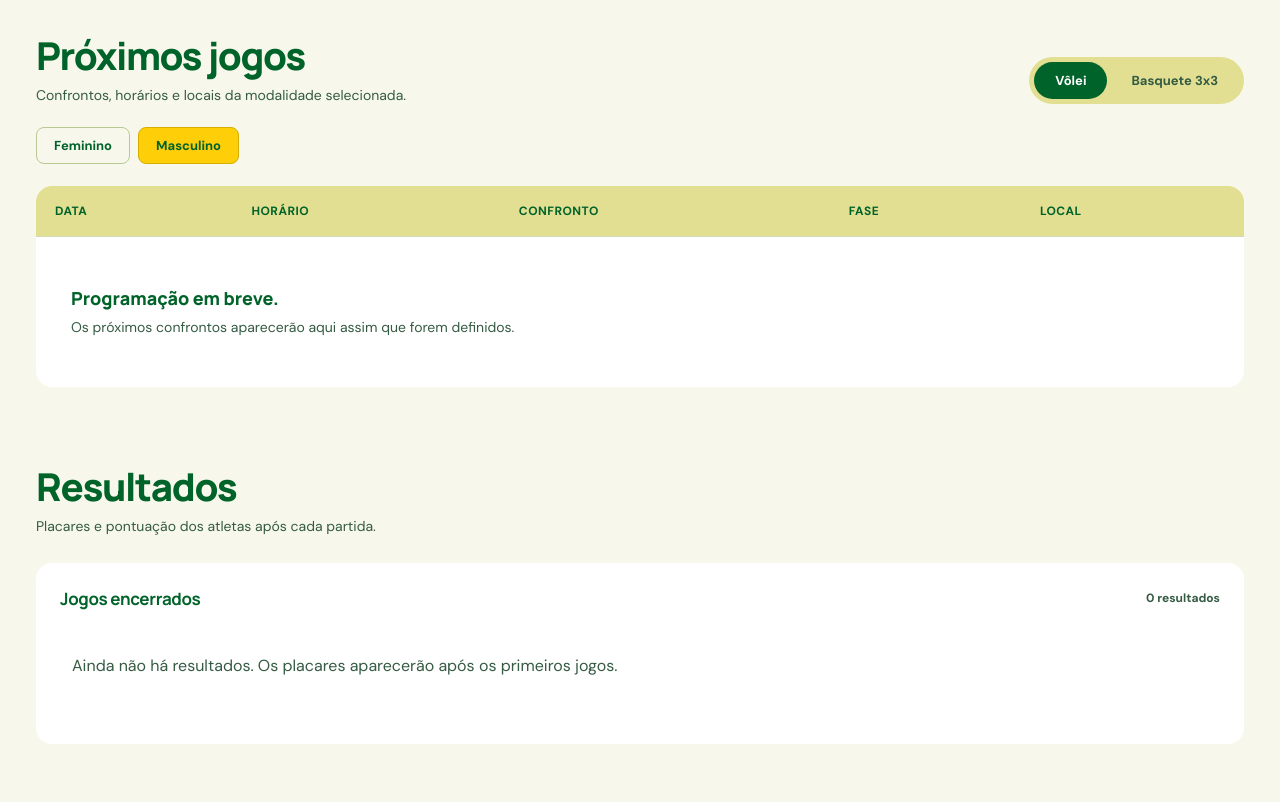
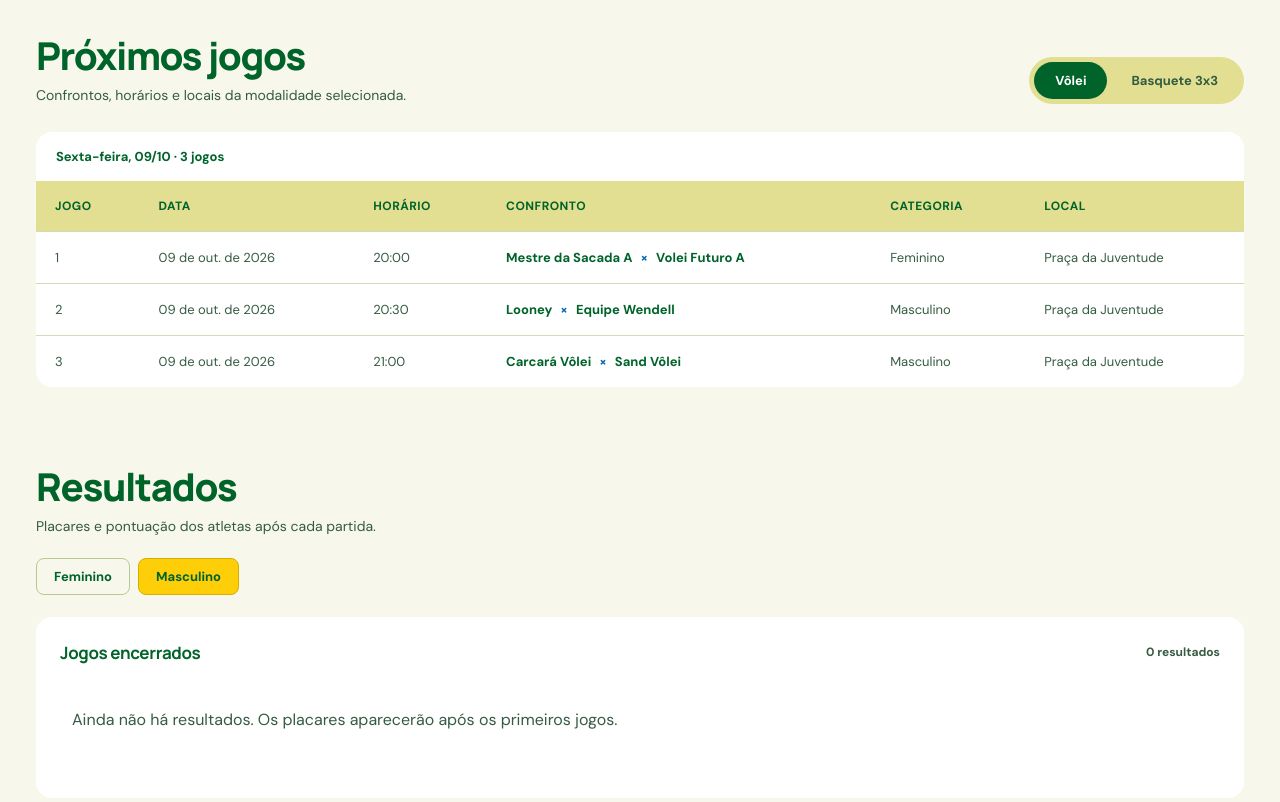
Before and after one commit to drianomelo/festival-de-esportes-2026, a plain HTML site: page index.html in a window 1280 px wide. Shown: the part 740-1542 px from the top of the page. Drawn offline with Linux system fonts and the light colour scheme.

Commit message:
✨ feat: adicionar jogos e equipes ao torneio de vôlei e basquete - Adicionadas novas equipes femininas e masculinas ao torneio de vôlei. - Incluídas partidas agendadas para as equipes de vôlei e basquete. - Atualizada a interface para exibir os resultados e programação dos jogos. - Implementadas validações para novos campos no JSON de dados.

```diff
--- a/app.js
+++ b/app.js
@@ -7,6 +7,12 @@ const dateText = (date) => {
   if (!date) return 'Data a definir';
   const parsed = new Date(`${date}T12:00:00`);
   return Number.isNaN(parsed.getTime()) ? date : new Intl.DateTimeFormat('pt-BR', { day: '2-digit', month: 'short', year: 'numeric' }).format(parsed);
+};
+const scheduleDayText = (date) => {
+  const parsed = new Date(`${date}T12:00:00-03:00`);
+  if (Number.isNaN(parsed.getTime())) return date;
+  const formatted = new Intl.DateTimeFormat('pt-BR', { timeZone: 'America/Bahia', weekday: 'long', day: '2-digit', month: '2-digit' }).format(parsed);
+  return formatted[0].toUpperCase() + formatted.slice(1);
 };
 const updatedText = (timestamp) => {
   const parsed = new Date(timestamp);
@@ -27,13 +33,16 @@ const scoreHtml = (result) => result ? `${result[0]}<span>:</span>${result[1]}`
 
 function renderUpcoming(sport) {
   const fixtures = sport.partidas.filter((match) => match.status === 'agendada').sort((a, b) => `${a.data || ''} ${a.horario || ''}`.localeCompare(`${b.data || ''} ${b.horario || ''}`));
+  const sameDay = fixtures.length > 0 && fixtures.every((match) => match.data === fixtures[0].data);
+  const summary = fixtures.length ? `${sameDay ? `${scheduleDayText(fixtures[0].data)} · ` : ''}${fixtures.length} ${fixtures.length === 1 ? 'jogo' : 'jogos'}` : 'Nenhum jogo agendado';
+  const detailHeading = sport.id === 'volei' ? 'Categoria' : 'Rodada';
   const rows = fixtures.map((match) => {
     const home = teamById(sport, match.mandante);
     const away = teamById(sport, match.visitante);
-    const phase = match.fase === 'eliminatoria' ? 'Eliminatória' : `Grupo ${home?.grupo || away?.grupo || 'a definir'}`;
-    return `<tr><td>${escapeHtml(dateText(match.data))}</td><td>${escapeHtml(match.horario || 'A definir')}</td><th scope="row">${escapeHtml(home?.nome || 'Equipe a definir')} <span class="fixture-versus">×</span> ${escapeHtml(away?.nome || 'Equipe a definir')}</th><td>${escapeHtml(phase)}</td><td>${escapeHtml(match.local || 'A definir')}</td></tr>`;
+    const detail = sport.id === 'volei' ? (match.categoria === 'feminino' ? 'Feminino' : 'Masculino') : (match.rodada || '—');
+    return `<tr><td>${escapeHtml(match.numero ?? '—')}</td><td>${escapeHtml(dateText(match.data))}</td><td>${escapeHtml(match.horario || 'A definir')}</td><th scope="row">${escapeHtml(home?.nomeTabela || home?.nome || 'Equipe a definir')} <span class="fixture-versus">×</span> ${escapeHtml(away?.nomeTabela || away?.nome || 'Equipe a definir')}</th><td>${escapeHtml(detail)}</td><td>${escapeHtml(match.local || 'A definir')}</td></tr>`;
   }).join('');
-  el('upcoming-panel').innerHTML = `<div class="upcoming-table-wrap"><table class="upcoming-table" aria-label="Próximos jogos da modalidade selecionada"><thead><tr><th scope="col">Data</th><th scope="col">Horário</th><th scope="col">Confronto</th><th scope="col">Fase</th><th scope="col">Local</th></tr></thead><tbody>${rows || '<tr><td class="empty-cell" colspan="5"><div class="upcoming-empty"><strong>Programação em breve.</strong><p>Os próximos confrontos aparecerão aqui assim que forem definidos.</p></div></td></tr>'}</tbody></table></div>`;
+  el('upcoming-panel').innerHTML = `<p class="upcoming-summary">${escapeHtml(summary)}</p><div class="upcoming-table-wrap"><table class="upcoming-table" aria-label="Próximos jogos da modalidade selecionada"><thead><tr><th scope="col">Jogo</th><th scope="col">Data</th><th scope="col">Horário</th><th scope="col">Confronto</th><th scope="col">${detailHeading}</th><th scope="col">Local</th></tr></thead><tbody>${rows || '<tr><td class="empty-cell" colspan="6"><div class="upcoming-empty"><strong>Programação em breve.</strong><p>Os próximos confrontos aparecerão aqui assim que forem definidos.</p></div></td></tr>'}</tbody></table></div>`;
 }
 
 function renderMatchList(sport) {
@@ -45,7 +54,7 @@ function renderMatchList(sport) {
     const result = matchResult(sport, match);
     return `<button class="match-row ${match.id === state.matchId ? 'is-selected' : ''}" type="button" data-match="${escapeHtml(match.id)}" aria-pressed="${match.id === state.matchId}">
       <span class="match-meta"><span>${escapeHtml(dateText(match.data))}${match.horario ? ` · ${escapeHtml(match.horario)}` : ''}</span><span class="match-status ${match.status !== 'encerrada' ? 'match-status--scheduled' : ''}">${match.status === 'encerrada' ? 'Encerrada' : 'Agendada'}</span></span>
-      <span class="match-score"><strong>${escapeHtml(home?.nome || 'Equipe não encontrada')}</strong><span class="score-pill">${scoreHtml(result)}</span><strong>${escapeHtml(away?.nome || 'Equipe não encontrada')}</strong></span>
+      <span class="match-score"><strong>${escapeHtml(home?.nomeTabela || home?.nome || 'Equipe não encontrada')}</strong><span class="score-pill">${scoreHtml(result)}</span><strong>${escapeHtml(away?.nomeTabela || away?.nome || 'Equipe não encontrada')}</strong></span>
     </button>`;
   }).join('') : '<p class="match-empty">Ainda não há resultados. Os placares aparecerão após os primeiros jogos.</p>';
   el('match-list').querySelectorAll('[data-match]').forEach((button) => button.addEventListener('click', () => { state.matchId = button.dataset.match; render(); }));
@@ -65,13 +74,13 @@ function renderMatchDetail(sport) {
   const result = matchResult(sport, match);
   const periods = Array.isArray(match.periodos) ? match.periodos : [];
   el('match-detail').innerHTML = `<div class="detail-top"><p class="detail-label">${match.status === 'encerrada' ? 'Resultado final' : 'Próxima partida'}</p><span class="detail-date">${escapeHtml(dateText(match.data))}${match.horario ? ` · ${escapeHtml(match.horario)}` : ''}<br>${escapeHtml(match.local || 'Local a definir')}</span></div>
-    <div class="detail-scoreboard"><span class="detail-team">${escapeHtml(home?.nome || 'Equipe não encontrada')}</span><span class="detail-score">${scoreHtml(result)}</span><span class="detail-team">${escapeHtml(away?.nome || 'Equipe não encontrada')}</span></div>
+    <div class="detail-scoreboard"><span class="detail-team">${escapeHtml(home?.nomeTabela || home?.nome || 'Equipe não encontrada')}</span><span class="detail-score">${scoreHtml(result)}</span><span class="detail-team">${escapeHtml(away?.nomeTabela || away?.nome || 'Equipe não encontrada')}</span></div>
     ${match.status === 'encerrada' ? `<div class="detail-divider"></div><h3 class="detail-subtitle">${sport.id === 'volei' ? 'Placar por set' : 'Placar do jogo'}</h3><div class="period-list">${periods.map((period) => `<div class="period-row"><span>${escapeHtml(period.nome)}</span><strong>${escapeHtml(period.mandante)} : ${escapeHtml(period.visitante)}</strong></div>`).join('') || '<p class="no-score">Placar ainda não informado.</p>'}</div><div class="detail-divider"></div><h3 class="detail-subtitle">Pontos por atleta</h3><div class="athlete-grid">${athleteScoreRows(home, match)}${athleteScoreRows(away, match)}</div>${sport.id === 'volei' ? '<p class="detail-note">No vôlei, a soma dos pontos individuais pode diferir do placar por conta de erros do adversário.</p>' : ''}` : '<div class="detail-divider"></div><p class="no-score">O placar e a pontuação dos atletas aparecerão aqui após o jogo. Para registrar o resultado, atualize o JSON e mude o status para “encerrada”.</p>'}`;
 }
 
 function renderStats(sport) {
   const completed = sport.partidas.filter((match) => match.status === 'encerrada');
-  const groupMatches = completed.filter((match) => match.fase !== 'eliminatoria');
+  const groupMatches = completed.filter((match) => match.fase === 'grupos');
   const teamStats = sport.times.map((team) => {
     const stats = { team, games: 0, wins: 0, losses: 0, points: 0, for: 0, against: 0 };
     groupMatches.forEach((match) => {
@@ -117,7 +126,7 @@ function renderStats(sport) {
 
 function renderTeams(sport) {
   el('team-count').textContent = sport.times.length ? `${sport.times.length} ${sport.times.length === 1 ? 'equipe' : 'equipes'}` : 'Equipes a definir';
-  el('team-list').innerHTML = sport.times.length ? sport.times.map((team) => `<article class="team-card"><div class="team-card-head"><h3>${escapeHtml(team.nome)}</h3><span class="roster-count">${team.jogadores.length} ${team.jogadores.length === 1 ? 'atleta' : 'atletas'}</span></div><ul class="roster-list">${team.jogadores.map((player) => `<li title="${escapeHtml(player.nome)}">${player.numero == null ? '' : `<span class="jersey">#${escapeHtml(player.numero)}</span>`}${escapeHtml(player.nome)}</li>`).join('')}</ul></article>`).join('') : `<p class="match-empty">${state.sportId === 'volei' && state.category === 'feminino' ? 'Os elencos femininos' : 'Os elencos'} serão publicados quando as equipes forem confirmadas.</p>`;
+  el('team-list').innerHTML = sport.times.length ? sport.times.map((team) => `<article class="team-card"><div class="team-card-head"><div><h3>${escapeHtml(team.nome)}</h3>${team.nomeTabela && team.nomeTabela !== team.nome ? `<p class="team-short-name">Na tabela: ${escapeHtml(team.nomeTabela)}</p>` : ''}</div><span class="roster-count">${team.jogadores.length ? `${team.jogadores.length} ${team.jogadores.length === 1 ? 'atleta' : 'atletas'}` : 'Elenco a definir'}</span></div>${team.jogadores.length ? `<ul class="roster-list">${team.jogadores.map((player) => `<li title="${escapeHtml(player.nome)}">${player.numero == null ? '' : `<span class="jersey">#${escapeHtml(player.numero)}</span>`}${escapeHtml(player.nome)}</li>`).join('')}</ul>` : '<p class="roster-pending">Elenco ainda não divulgado.</p>'}</article>`).join('') : `<p class="match-empty">${state.sportId === 'volei' && state.category === 'feminino' ? 'Os elencos femininos' : 'Os elencos'} serão publicados quando as equipes forem confirmadas.</p>`;
 }
 
 function render() {
@@ -131,7 +140,7 @@ function render() {
   const completed = sport.partidas.filter((match) => match.status === 'encerrada');
   if (!completed.some((match) => match.id === state.matchId)) state.matchId = completed[0]?.id || null;
   el('sport-panel').classList.toggle('is-empty', completed.length === 0);
-  renderUpcoming(sport);
+  renderUpcoming(selectedSport);
   renderMatchList(sport);
   renderMatchDetail(sport);
   renderStats(sport);
--- a/data/resultados.json
+++ b/data/resultados.json
@@ -1,7 +1,7 @@
 {
   "edicao": "2026",
   "cidade": "Nossa Senhora da Glória, SE",
-  "atualizadoEm": "2026-10-09T13:31:00-03:00",
+  "atualizadoEm": "2026-10-09T13:43:00-03:00",
   "esportes": [
     {
       "id": "volei",
@@ -11,6 +11,7 @@
           "id": "v-lonney-tunes",
           "categoria": "masculino",
           "nome": "Lonney Tunes",
+          "nomeTabela": "Looney",
           "jogadores": [
             { "id": "v-lonney-1", "nome": "Thiago" },
             { "id": "v-lonney-2", "nome": "Roberto Carlos" },
@@ -23,6 +24,7 @@
           "id": "v-sand-volei",
           "categoria": "masculino",
           "nome": "Sand Volei",
+          "nomeTabela": "Sand Vôlei",
           "jogadores": [
             { "id": "v-sand-1", "nome": "Roberto Teles" },
             { "id": "v-sand-2", "nome": "Kaick" },
@@ -36,6 +38,7 @@
           "id": "v-wendell",
           "categoria": "masculino",
           "nome": "Time de Wendell",
+          "nomeTabela": "Equipe Wendell",
           "jogadores": [
             { "id": "v-wendell-1", "nome": "Tico" },
             { "id": "v-wendell-2", "nome": "Matheus" },
@@ -49,15 +52,71 @@
           "id": "v-carcara-gloria",
           "categoria": "masculino",
           "nome": "Carcará Glória",
+          "nomeTabela": "Carcará Vôlei",
           "jogadores": [
             { "id": "v-carcara-1", "nome": "Adriano" },
             { "id": "v-carcara-2", "nome": "Adriel" },
             { "id": "v-carcara-3", "nome": "Vyctor" },
             { "id": "v-carcara-4", "nome": "Vitor" }
           ]
+        },
+        {
+          "id": "v-mestre-sacada-a",
+          "categoria": "feminino",
+          "nome": "Mestre da Sacada A",
+          "jogadores": []
+        },
+        {
+          "id": "v-volei-futuro-a",
+          "categoria": "feminino",
+          "nome": "Volei Futuro A",
+          "jogadores": []
         }
       ],
-      "partidas": []
+      "partidas": [
+        {
+          "id": "v-2026-10-09-1",
+          "numero": 1,
+          "categoria": "feminino",
+          "fase": "a_definir",
+          "data": "2026-10-09",
+          "horario": "20:00",
+          "local": "Praça da Juventude",
+          "status": "agendada",
+          "mandante": "v-mestre-sacada-a",
+          "visitante": "v-volei-futuro-a",
+          "periodos": [],
+          "pontosAtletas": []
+        },
+        {
+          "id": "v-2026-10-09-2",
+          "numero": 2,
+          "categoria": "masculino",
+          "fase": "a_definir",
+          "data": "2026-10-09",
+          "horario": "20:30",
+          "local": "Praça da Juventude",
+          "status": "agendada",
+          "mandante": "v-lonney-tunes",
+          "visitante": "v-wendell",
+          "periodos": [],
+          "pontosAtletas": []
+        },
+        {
+          "id": "v-2026-10-09-3",
+          "numero": 3,
+          "categoria": "masculino",
+          "fase": "a_definir",
+          "data": "2026-10-09",
+          "horario": "21:00",
+          "local": "Praça da Juventude",
+          "status": "agendada",
+          "mandante": "v-carcara-gloria",
+          "visitante": "v-sand-volei",
+          "periodos": [],
+          "pontosAtletas": []
+        }
+      ]
     },
     {
       "id": "basquete",
@@ -74,13 +133,13 @@
           ]
         },
         {
-          "id": "b-kaun",
+          "id": "b-kauan",
           "categoria": "masculino",
-          "nome": "Time Kaun",
+          "nome": "Time Kauan",
           "jogadores": [
-            { "id": "b-kaun-1", "nome": "Kauan" },
-            { "id": "b-kaun-2", "nome": "Juan" },
-            { "id": "b-kaun-3", "nome": "davidzão" }
+            { "id": "b-kauan-1", "nome": "Kauan" },
+            { "id": "b-kauan-2", "nome": "Juan" },
+            { "id": "b-kauan-3", "nome": "davidzão" }
           ]
         },
         {
@@ -124,7 +183,53 @@
           ]
         }
       ],
-      "partidas": []
+      "partidas": [
+        {
+          "id": "b-2026-10-09-1",
+          "numero": 1,
+          "rodada": "R1",
+          "categoria": "masculino",
+          "fase": "a_definir",
+          "data": "2026-10-09",
+          "horario": "19:00",
+          "local": "Praça da Juventude",
+          "status": "agendada",
+          "mandante": "b-adriano",
+          "visitante": "b-luiz",
+          "periodos": [],
+          "pontosAtletas": []
+        },
+        {
+          "id": "b-2026-10-09-2",
+          "numero": 2,
+          "rodada": "R4",
+          "categoria": "masculino",
+          "fase": "a_definir",
+          "data": "2026-10-09",
+          "horario": "19:20",
+          "local": "Praça da Juventude",
+          "status": "agendada",
+          "mandante": "b-guilherme",
+          "visitante": "b-kauan",
+          "periodos": [],
+          "pontosAtletas": []
+        },
+        {
+          "id": "b-2026-10-09-3",
+          "numero": 3,
+          "rodada": "R3",
+          "categoria": "masculino",
+          "fase": "a_definir",
+          "data": "2026-10-09",
+          "horario": "19:40",
+          "local": "Praça da Juventude",
+          "status": "agendada",
+          "mandante": "b-guilherme",
+          "visitante": "b-luiz",
+          "periodos": [],
+          "pontosAtletas": []
+        }
+      ]
     }
   ]
 }
--- a/index.html
+++ b/index.html
@@ -93,11 +93,26 @@
             </div>
           </div>
 
+          <p id="basket-category" class="single-category" hidden>
+            Masculino · jogo único até 21 pontos
+          </p>
+
+          <div id="upcoming-panel" class="upcoming-panel" aria-live="polite"></div>
+        </section>
+
+        <section class="scoreboard-section" aria-labelledby="scoreboard-title">
+          <div class="section-heading">
+            <div>
+              <h2 id="scoreboard-title">Resultados</h2>
+              <p>Placares e pontuação dos atletas após cada partida.</p>
+            </div>
+          </div>
+
           <div
             id="category-switch"
             class="category-switch"
             role="group"
-            aria-label="Categoria do vôlei"
+            aria-label="Categoria do vôlei para resultados, estatísticas e equipes"
           >
             <button
               id="category-feminino"
@@ -117,20 +132,6 @@
             >
               Masculino
             </button>
-          </div>
-          <p id="basket-category" class="single-category" hidden>
-            Masculino · jogo único até 21 pontos
-          </p>
-
-          <div id="upcoming-panel" class="upcoming-panel" aria-live="polite"></div>
-        </section>
-
-        <section class="scoreboard-section" aria-labelledby="scoreboard-title">
-          <div class="section-heading">
-            <div>
-              <h2 id="scoreboard-title">Resultados</h2>
-              <p>Placares e pontuação dos atletas após cada partida.</p>
-            </div>
           </div>
 
           <div
--- a/scripts/validar-dados.mjs
+++ b/scripts/validar-dados.mjs
@@ -27,6 +27,7 @@ for (const sport of Array.isArray(data.esportes) ? data.esportes : []) {
     if (!team.id || teamIds.has(team.id)) fail(`${label}: equipe com ID ausente ou duplicado (${team.id || 'vazio'}).`);
     teamIds.add(team.id);
     if (!['feminino', 'masculino'].includes(team.categoria)) fail(`${label}: categoria inválida na equipe ${team.id}.`);
+    if (team.nomeTabela != null && (typeof team.nomeTabela !== 'string' || !team.nomeTabela.trim())) fail(`${label}: nomeTabela inválido na equipe ${team.id}.`);
     if (team.grupo != null && (typeof team.grupo !== 'string' || !team.grupo.trim())) fail(`${label}: o grupo da equipe ${team.id} deve ser um nome não vazio quando informado.`);
     if (sport.id === 'basquete' && team.categoria !== 'masculino') fail(`${label}: o basquete 3x3 deve ser masculino.`);
     if (!Array.isArray(team.jogadores)) { fail(`${label}: a equipe ${team.id} precisa de uma lista de jogadores.`); continue; }
@@ -46,7 +47,9 @@ for (const sport of Array.isArray(data.esportes) ? data.esportes : []) {
     const away = teams.find((team) => team.id === match.visitante);
     if (!home || !away) fail(`${name}: mandante ou visitante não existe em times.`);
     if (home && away && (home.categoria !== match.categoria || away.categoria !== match.categoria)) fail(`${name}: a categoria da partida não coincide com as equipes.`);
-    if (!['grupos', 'eliminatoria'].includes(match.fase)) fail(`${name}: fase deve ser "grupos" ou "eliminatoria".`);
+    if (!['a_definir', 'grupos', 'eliminatoria'].includes(match.fase)) fail(`${name}: fase deve ser "a_definir", "grupos" ou "eliminatoria".`);
+    if (match.numero != null && (!Number.isInteger(match.numero) || match.numero < 1)) fail(`${name}: numero deve ser um inteiro positivo.`);
+    if (match.rodada != null && (typeof match.rodada !== 'string' || !match.rodada.trim())) fail(`${name}: rodada deve ser um texto não vazio.`);
     if (match.fase === 'grupos' && home && away && (!home.grupo || !away.grupo || home.grupo !== away.grupo)) fail(`${name}: as equipes de uma partida de grupos precisam ter o mesmo grupo definido.`);
     if (!['agendada', 'encerrada'].includes(match.status)) fail(`${name}: status deve ser "agendada" ou "encerrada".`);
     if (match.fase === 'grupos' && match.status === 'encerrada' && (!match.pontosClassificacao || !isPoints(match.pontosClassificacao.mandante) || !isPoints(match.pontosClassificacao.visitante))) fail(`${name}: informe os pontosClassificacao de mandante e visitante.`);
--- a/styles.css
+++ b/styles.css
@@ -643,7 +643,7 @@ h1 em {
   display: flex;
   justify-content: space-between;
   gap: 12px;
-  align-items: center;
+  align-items: flex-start;
   border-bottom: 1px solid #b7ba79;
   padding-bottom: 17px;
   margin-bottom: 14px;
@@ -652,6 +652,16 @@ h1 em {
   font-size: 19px;
   letter-spacing: -0.025em;
   margin: 0;
+}
+.team-short-name {
+  margin: 5px 0 0;
+  color: var(--muted);
+  font-size: 12px;
+}
+.roster-pending {
+  margin: 0;
+  color: var(--muted);
+  font-size: 13px;
 }
 .roster-count {
   font-size: 12px;
@@ -868,6 +878,13 @@ h1 em {
   border-radius: 16px;
   overflow: hidden;
 }
+.upcoming-summary {
+  margin: 0;
+  padding: 16px 20px;
+  color: var(--green);
+  font-size: 13px;
+  font-weight: 800;
+}
 .upcoming-table-wrap {
   overflow-x: auto;
 }
```
Also changed, not shown: scripts/verificar-interface.mjs (+15 -21 lines), 1 other file.
